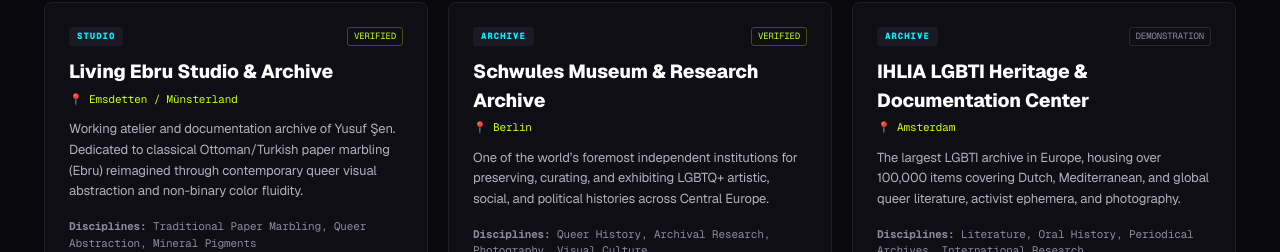
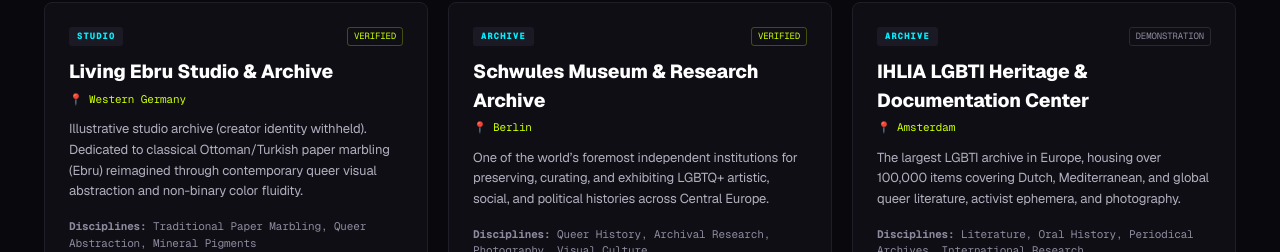
Before and after one commit to charlysmoky2010-hub/prizmaa-web, a Next.js app: page /prizmaa/app in a window 1280 px wide. Shown: the part 256-508 px from the top of the page. Built offline with nearby package versions, Linux system fonts and the light colour scheme.

Commit message:
privacy(prizmaa): redact contributor identity from rendered pages

```diff
--- a/app/prizmaa/app/page.tsx
+++ b/app/prizmaa/app/page.tsx
@@ -21,9 +21,9 @@
     title: 'Living Ebru Studio & Archive',
     category: 'STUDIO',
     region: 'DE_WEST',
-    city: 'Emsdetten / Münsterland',
+    city: 'Western Germany',
     disciplines: 'Traditional Paper Marbling, Queer Abstraction, Mineral Pigments',
-    description: 'Working atelier and documentation archive of Yusuf Şen. Dedicated to classical Ottoman/Turkish paper marbling (Ebru) reimagined through contemporary queer visual abstraction and non-binary color fluidity.',
+    description: 'Illustrative studio archive (creator identity withheld). Dedicated to classical Ottoman/Turkish paper marbling (Ebru) reimagined through contemporary queer visual abstraction and non-binary color fluidity.',
     accessibility: 'Step-free studio access, tactile workshops, quiet sessions available upon request.',
     status: 'VERIFIED',
   },
@@ -98,18 +98,18 @@
   {
     id: 'ex-01',
     title: 'The Dissolution of Form: Living Ebru Collection',
-    artist: 'Yusuf Şen',
+    artist: 'Independent contributor',
     medium: 'Mineral Earth Pigments & Ox Gall on Aqueous Tragacanth Substrate',
-    region: 'Emsdetten / Berlin',
+    region: 'Germany',
     description: 'Reinterpreting 15th-century Turkish marbling through fluid queer abstraction. Colors disperse without boundary constraints, embodying identity beyond imposed binary grids.',
     status: 'VERIFIED',
   },
   {
     id: 'ex-02',
     title: 'Queer Pictorial Language in Moving Image',
-    artist: 'Yusuf Şen (Master of Arts Thesis Archive)',
+    artist: 'Independent contributor (research archive)',
     medium: 'Experimental Video, Temporal Disruption & Soundscape',
-    region: 'Münsterland / Athens',
+    region: 'Europe',
     description: 'Academic and visual research into how the queer body resists disciplinary surveillance through temporal deceleration, chromatic saturation, and deconstructed cinematic grammar.',
     status: 'VERIFIED',
   },
```
